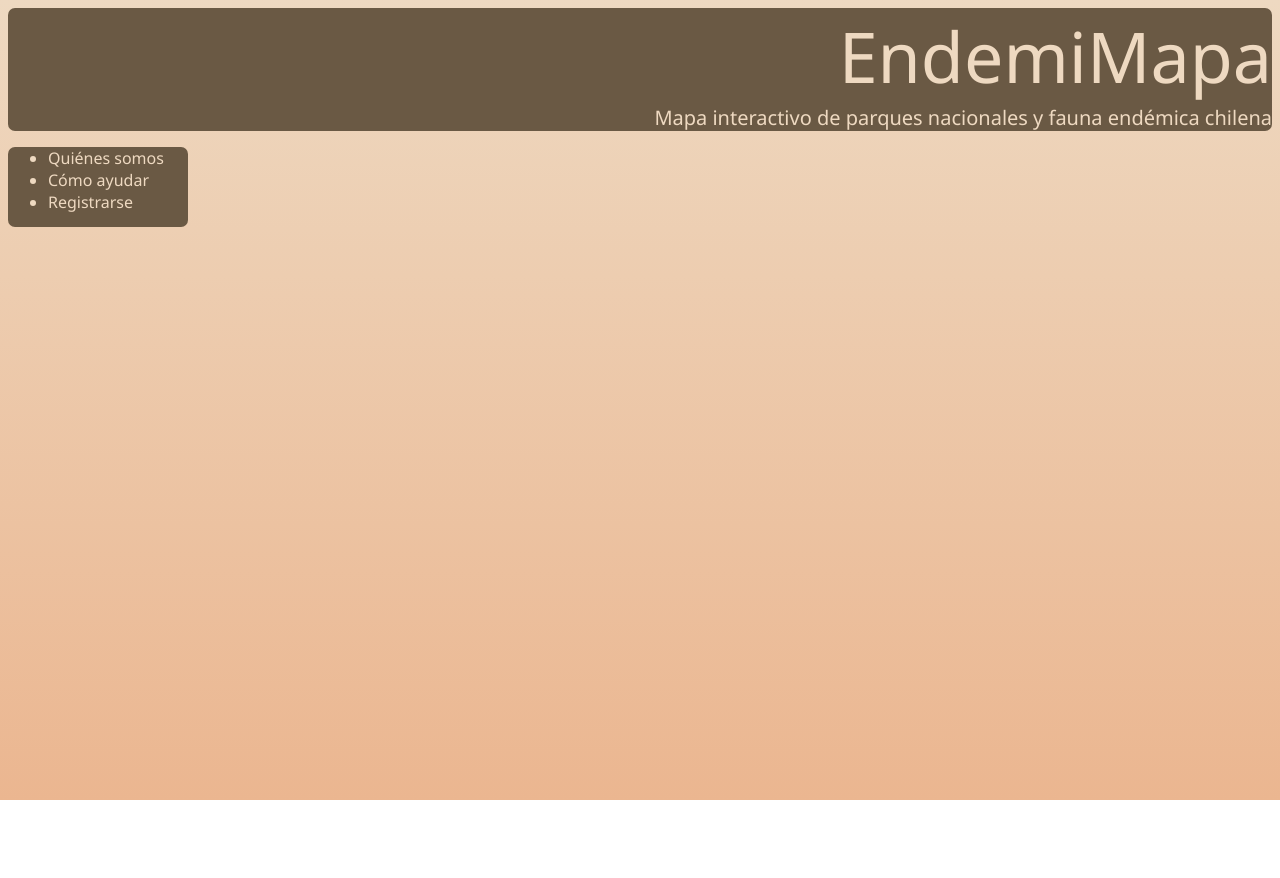
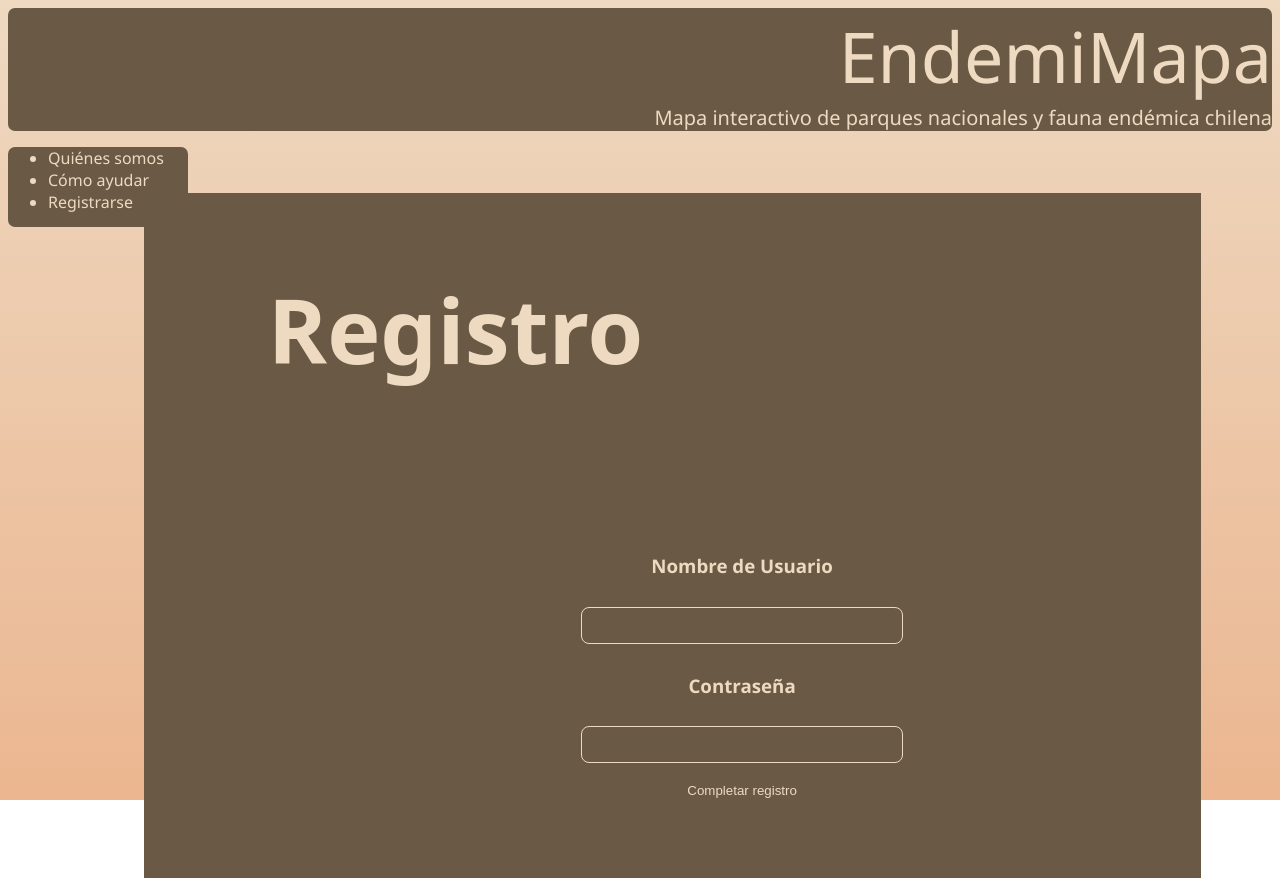
Before and after one commit to RemiAspergay/MapaInteractivo-FrontEnd, a React (Vite) app: page / in a window 1280 px wide. Before the commit the page ends 800 px from the top, so only its background shows below. Built offline with nearby package versions, Linux system fonts and the light colour scheme.

Commit message:
Commit primero

```diff
--- a/src/App.jsx
+++ b/src/App.jsx
@@ -1,6 +1,7 @@
 import { useState } from "react";
 import "./App.css";
 import NavBar from "./componentes/NavBar/NavBar";
+import Registro from "./componentes/Registro/Registro";
 
 function App() {
   /* const [count, setCount] = useState(0); */
@@ -14,6 +15,7 @@ function App() {
         </div>
       </div>
       <NavBar />
+      <Registro />
     </>
   );
 }
--- /dev/null
+++ b/src/componentes/Registro/Registro.css
@@ -0,0 +1,92 @@
+:root {
+  --fondo-f: linear-gradient(#eed9c1, #ebb690);
+  --fondo-a: #6a5944;
+  --letra-a: #eed9c1;
+  --fondo-v: #9aca9f;
+  --letra-v: #1f561d;
+}
+.root {
+  position: relative;
+  width: 773px;
+  height: 739px;
+  flex-direction: column;
+  align-items: flex-start;
+  outline: solid 1px #000;
+  outline-offset: -1px;
+  border-radius: 30px;
+  background-color: #6a5944;
+  overflow: hidden;
+}
+section {
+  display: flex;
+  position: absolute;
+  left: 11.2137%;
+  right: 6.2005%;
+  top: 193px;
+  height: min-content;
+  flex-wrap: wrap;
+  align-items: flex-start;
+  align-content: flex-start;
+  gap: 24px 32px;
+  background: var(--fondo-a);
+  color: var(--letra-a);
+}
+
+h2 {
+  color: var(--letra-a);
+  font-size: 90px;
+  font-weight: bold;
+  font-family: Bellota, system-ui, -apple-system, "Segoe UI", Roboto,
+    "Helvetica Neue", Arial, "Noto Sans", "Liberation Sans", sans-serif;
+  width: 624px;
+  height: min-content;
+  flex-direction: column;
+}
+
+.Formulario {
+  display: flex;
+  flex-direction: column;
+  align-items: center;
+  gap: 10px;
+  background-color: var(--fondo-a);
+  color: var(--letra-a);
+  border-top: 8px;
+  width: 100%;
+  border-radius: 8px;
+  padding: 70px;
+}
+
+.Formulario input {
+  width: 100%;
+  max-width: 300px;
+  padding: 10px;
+  border: 1px solid var(--letra-a);
+  border-radius: 8px;
+  background-color: var(--fondo-a);
+  color: var(--letra-a);
+}
+
+.Formulario button {
+  padding: 10px 20px;
+  background-color: var(--fondo-a);
+  color: var(--letra-a);
+  border: none;
+  border-radius: 8px;
+  cursor: pointer;
+}
+
+.Formulario button:hover {
+  background-color: var(--letra-v);
+}
+
+p {
+  color: var(--fondo-a);
+}
+
+.rounded {
+  border-radius: 7px;
+  width: 100%;
+  align-content: center;
+  text-align: center;
+  justify-content: center;
+}
--- /dev/null
+++ b/src/componentes/Registro/Registro.jsx
@@ -0,0 +1,42 @@
+import "./Registro.css";
+import { useState } from "react";
+
+function Registro() {
+  const [usuario, setUsuario] = useState("");
+  const [contraseña, setContraseña] = useState("");
+  const [error, setError] = useState(false);
+
+  const handleSubmit = (e) => {
+    e.preventDefault();
+    if (usuario === "" || contraseña === "") {
+      setError(true);
+      return;
+    }
+    setError(false);
+  };
+
+  return (
+    <section>
+      <div className="rounded">
+        <h2>Registro</h2>
+        <form className="Formulario" onSubmit={handleSubmit}>
+          <h3>Nombre de Usuario</h3>
+          <input
+            type="text"
+            value={usuario}
+            onChange={(e) => setUsuario(e.target.value)}
+          />
+          <h3>Contraseña</h3>
+          <input
+            type="password"
+            value={contraseña}
+            onChange={(e) => setContraseña(e.target.value)}
+          />
+          <button>Completar registro</button>
+        </form>
+      </div>
+      {error && <p>Todos los campos deben llenarse</p>}
+    </section>
+  );
+}
+export default Registro;
```
